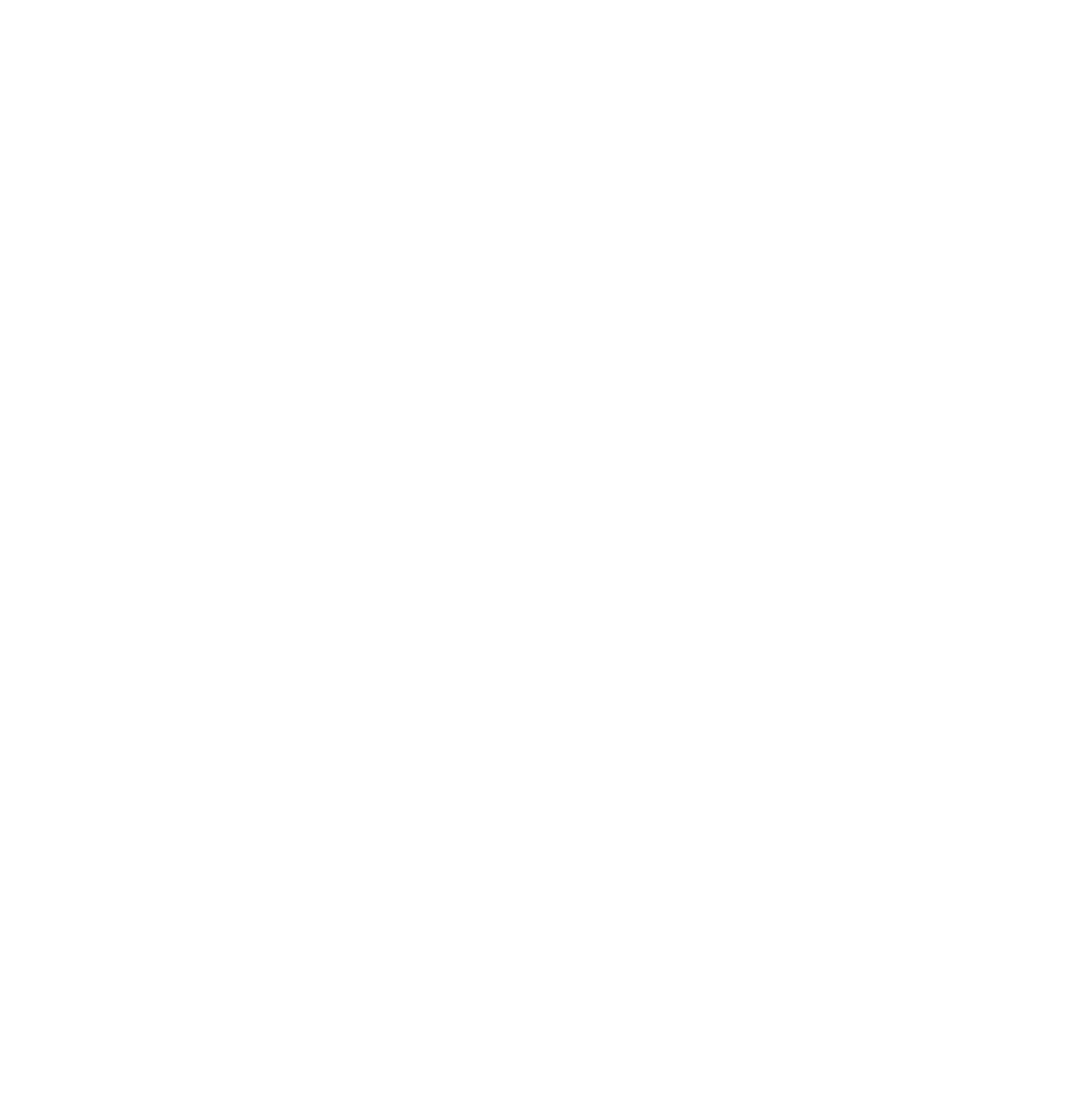
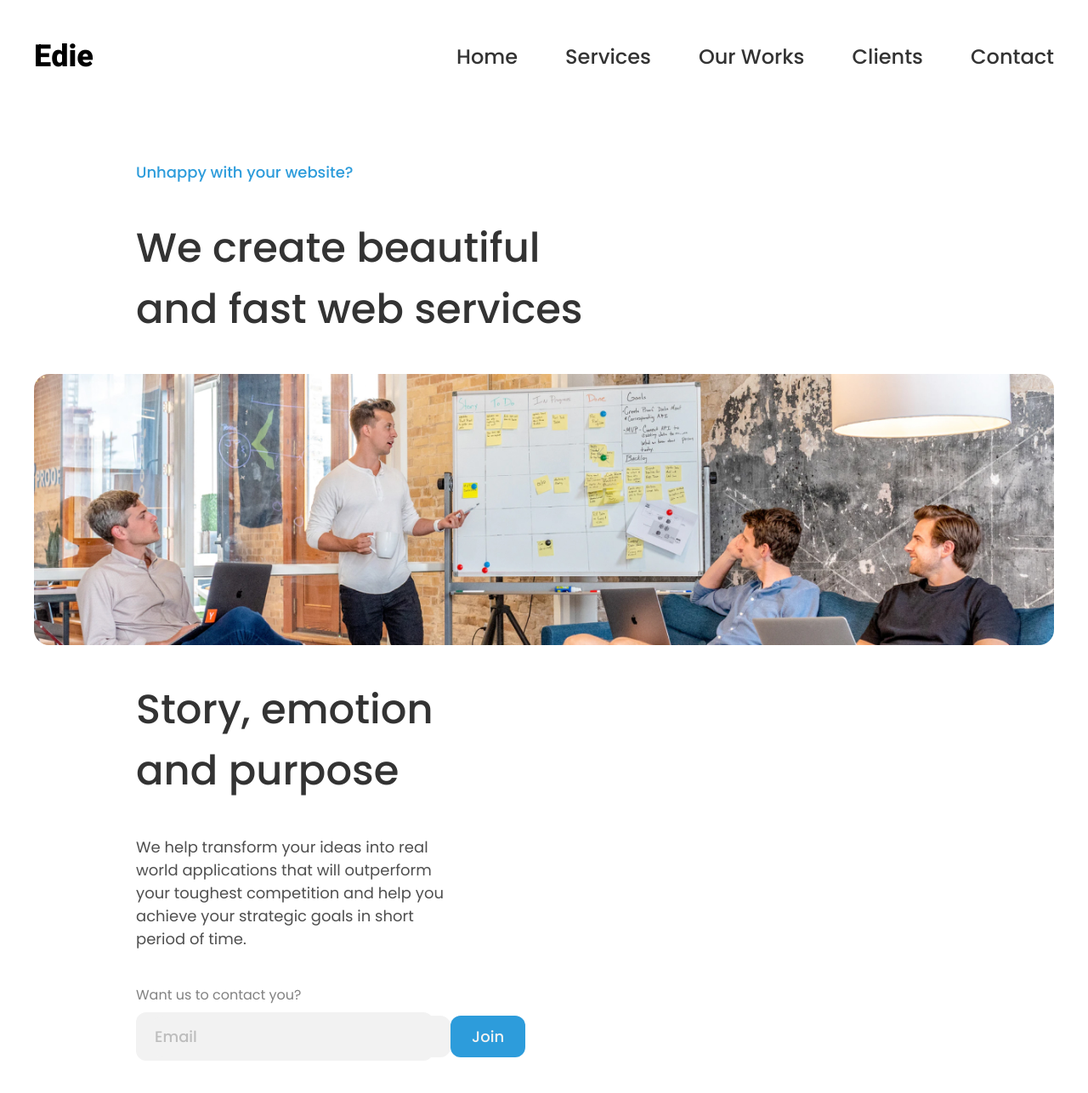
Before and after one commit to MinsterRobin/edie, a Vue app: page / in a window 1280 px wide. Shown: the whole page at 85% size. Before the commit the page ends 800 px from the top, so only its background shows below. Built offline with nearby package versions, Linux system fonts and the light colour scheme.

Commit message:
+ router.js + Cta.vue + Navbar.vue

```diff
--- a/package.json
+++ b/package.json
@@ -9,7 +9,8 @@
   },
   "dependencies": {
     "core-js": "^3.6.5",
-    "vue": "^2.6.11"
+    "vue": "^2.6.11",
+    "vue-router": "^3.5.2"
   },
   "devDependencies": {
     "@vue/cli-plugin-babel": "~4.5.0",
--- a/src/App.vue
+++ b/src/App.vue
@@ -1,20 +1,17 @@
 <template>
     <div>
-
+        <router-view />
     </div>
 </template>
 
 <script>
 
-
 export default {
     name: 'App',
-    components: {
-
-    }
+    components: {}
 }
 </script>
 
 <style lang="scss">
-
+    @import "styles/global";
 </style>
--- /dev/null
+++ b/src/components/Cta.vue
@@ -0,0 +1,72 @@
+<template>
+    <form class="cta-layout">
+        <label>Want us to contact you?</label>
+        <div class="cta-inputs">
+            <input class="input-email" type="text" placeholder="Email" required>
+            <input class="input-submit" type="submit" value="Join">
+        </div>
+    </form>
+</template>
+
+<script>
+    export default {
+        name: "Cta"
+    }
+</script>
+
+<style lang="scss" scoped>
+    @import "../styles/breakpoints";
+    @import "../styles/variables";
+
+    .cta-layout {
+        display: flex;
+        flex-direction: column;
+        gap: 8px;
+    }
+
+    label {
+        font-family: $font-family-primary;
+        color: $color-gray-3;
+
+        @include breakpoint('xs') {
+            font-size: $font-size-xx-small;
+        }
+    }
+
+    .cta-inputs {
+        display: flex;
+        justify-content: space-between;
+        max-width: 350px;
+        border-radius: 12px;
+        background-color: $color-gray-6;
+        padding: 4px 4px 4px 20px;
+    }
+
+    .input-email, .input-submit {
+        font-family: $font-family-primary;
+        font-size: $font-size-medium;
+        font-weight: 500;
+        border: none;
+        border-radius: 12px;
+
+        @include breakpoint('xs') {
+            font-size: $font-size-small;
+        }
+    }
+
+    .input-email {
+        width: 350px;
+        background-color: $color-gray-6;
+        color: $color-gray-1;
+    }
+
+    .input-submit {
+        background-color: $color-blue;
+        color: $color-gray-6;
+        padding: 11px 25px;
+    }
+
+    ::placeholder {
+        color: $color-gray-4;
+    }
+</style>
--- /dev/null
+++ b/src/components/Navbar.vue
@@ -0,0 +1,77 @@
+<template>
+    <div class="navbar-layout">
+        <p class="head-title">Edie</p>
+        <div class="nav-layout">
+            <router-link to="/#Home" class="router-link">Home</router-link>
+            <router-link to="/#Services" class="router-link">Services</router-link>
+            <router-link to="/#Works" class="router-link">Our Works</router-link>
+            <router-link to="/#Clients" class="router-link">Clients</router-link>
+            <router-link to="/#Contact" class="router-link">Contact</router-link>
+        </div>
+        <img class="hamburger-menu" v-bind:src="require('@/assets/hamburger_menu.svg')" alt="Hamburger Menu">
+    </div>
+</template>
+
+<script>
+    export default {
+        name: "Navbar"
+    }
+</script>
+
+<style lang="scss" scoped>
+    @import "../styles/breakpoints";
+    @import "../styles/variables";
+
+    .navbar-layout {
+        display: flex;
+        justify-content: space-between;
+        align-items: center;
+        margin-bottom: 96px;
+
+        @include breakpoint('xs') {
+            margin-bottom: 46px;
+        }
+    }
+
+    .head-title {
+        font-family: $font-family-tertiary;
+        font-weight: 800;
+        font-size: $font-size-very-large;
+
+        @include breakpoint('xs') {
+            font-size: $font-size-large;
+        }
+    }
+
+    .nav-layout {
+        display: flex;
+        max-width: 703px;
+        width: 100%;
+        justify-content: space-between;
+
+        @include breakpoint('s') {
+            display: none;
+        }
+    }
+
+    .router-link {
+        font-family: $font-family-primary;
+        font-size: $font-size-large;
+        font-weight: 500;
+        color: $color-gray-1;
+        text-decoration-line: none;
+    }
+
+    .router-link-active {
+        text-decoration-line: underline;
+    }
+
+    .hamburger-menu {
+        display: none;
+        height: 12px;
+
+        @include breakpoint('s') {
+            display: unset;
+        }
+    }
+</style>
--- a/src/main.js
+++ b/src/main.js
@@ -1,8 +1,13 @@
-import Vue from 'vue'
-import App from './App.vue'
+import Vue from 'vue';
+import App from './App.vue';
+import VueRouter from "vue-router";
+import router from "@/router";
 
-Vue.config.productionTip = false
+Vue.config.productionTip = false;
+
+Vue.use(VueRouter);
 
 new Vue({
-  render: h => h(App),
-}).$mount('#app')
+  router,
+  render: h => h(App)
+}).$mount('#app');
--- /dev/null
+++ b/src/router.js
@@ -0,0 +1,22 @@
+import VueRouter from "vue-router";
+import Home from "@/views/Home";
+
+export default new VueRouter({
+    mode: 'history',
+    scrollBehavior (to) {
+        if (to.hash) {
+            return {
+                selector: to.hash,
+                behavior: 'smooth'
+                // , offset: { x: 0, y: 10 }
+            }
+        }
+    },
+    routes: [
+        {
+            path: "/",
+            name: "Home",
+            component: Home
+        }
+    ]
+});
--- /dev/null
+++ b/src/styles/_breakpoints.scss
@@ -0,0 +1,12 @@
+$media-direction: max;
+
+$breakpoints: (
+    'xs':   768px,
+    's': 960px
+);
+
+@mixin breakpoint($size, $direction: $media-direction) {
+    @media (#{$direction}-width: #{map-get($breakpoints, $size)}) {
+        @content;
+    }
+}
--- /dev/null
+++ b/src/styles/_global.scss
@@ -0,0 +1,4 @@
+* {
+    box-sizing: border-box;
+    margin: 0;
+}
--- /dev/null
+++ b/src/styles/_variables.scss
@@ -0,0 +1,31 @@
+// * Fonts *
+@import url('https://fonts.googleapis.com/css2?family=Heebo:wght@800&family=Montserrat:wght@500;600;700&family=Poppins:wght@300;400;500;700&display=swap');
+$font-family-primary: 'Poppins', sans-serif;
+$font-family-secondary: 'Montserrat', sans-serif;
+$font-family-tertiary: 'Heebo', sans-serif;
+$font-size-xx-small: 10px;
+$font-size-very-small: 12px;
+$font-size-small: 14px;
+$font-size-regular: 16px;
+$font-size-medium: 18px;
+$font-size-large: 24px;
+$font-size-very-large: 36px;
+$font-size-xx-large: 48px;
+
+// * Color Variables *
+$color-background: white;
+$color-blue: #2D9CDB;
+$color-red: #EB5757;
+$color-dark-purple: #100E1D;
+$color-green: #27AE60;
+$color-yellow: #F2C94C;
+$color-gray-1: #333333;
+$color-gray-2: #4F4F4F;
+$color-gray-3: #828282;
+$color-gray-4: #BDBDBD;
+$color-gray-5: #E0E0E0;
+$color-gray-6: #F2F2F2;
+
+// Global Padding
+$padding-large: 40px;
+$padding-small: 20px;
--- /dev/null
+++ b/src/views/Home.vue
@@ -0,0 +1,103 @@
+<template>
+    <div class="index-layout">
+        <Navbar/>
+        <div id="Home" class="section-hero-layout">
+            <p class="hero-catch-phrase">Unhappy with your website?</p>
+            <p class="hero-head-title">We create beautiful and fast web services</p>
+            <img class="hero-img" v-bind:src="require('@/assets/heroImage.jpg')" alt="Hero Photo">
+            <p class="hero-head-title">Story, emotion and purpose</p>
+            <p class="hero-introduction-text">We help transform your ideas into real world applications that will outperform
+                your toughest competition and help you achieve your strategic goals in short
+                period of time.</p>
+            <Cta class="cta-container"/>
+        </div>
+    </div>
+</template>
+
+<script>
+    import Navbar from "@/components/Navbar";
+    import Cta from "@/components/Cta";
+    export default {
+        name: "Index",
+        components: {Cta, Navbar}
+    }
+</script>
+
+<style lang="scss" scoped>
+    @import "../styles/breakpoints";
+    @import "../styles/variables";
+
+    .index-layout {
+        min-height: 100vh;
+        min-width: 250px;
+        width: 100%;
+        max-width: 1440px;
+
+        padding: $padding-large;
+        margin: auto;
+
+        display: flex;
+        flex-direction: column;
+
+        font-family: $font-family-primary;
+
+        @include breakpoint('xs') {
+            padding: $padding-small;
+        }
+    }
+
+    .section-hero-layout {
+        display: flex;
+        flex-direction: column;
+        gap: 40px;
+    }
+
+    .hero-catch-phrase {
+        font-weight: 500;
+        font-size: $font-size-medium;
+        color: $color-blue;
+    }
+
+    .hero-head-title {
+        font-weight: 500;
+        font-size: $font-size-xx-large;
+        color: $color-gray-1;
+        max-width: 530px;
+        @include breakpoint('xs') {
+            font-size: $font-size-large;
+        }
+    }
+
+    .hero-head-title:nth-of-type(3) {
+        max-width: 450px;
+    }
+
+    .hero-img {
+        width: auto;
+        min-width: 0;
+        border-radius: 18px;
+    }
+
+    .hero-introduction-text {
+        font-weight: 400;
+        font-size: $font-size-medium;
+        color: $color-gray-2;
+        max-width: 370px;
+    }
+
+    .hero-catch-phrase, .hero-introduction-text {
+        @include breakpoint('xs') {
+            font-size: $font-size-very-small;
+        }
+    }
+
+    p, .cta-container {
+        margin-left: 10%;
+
+        @include breakpoint('xs') {
+            margin-left: 4%;
+        }
+    }
+
+
+</style>
```
Also changed, not shown: src/assets/hamburger_menu.svg (added), 1 other file (tests, documents, lock files or other folders).
